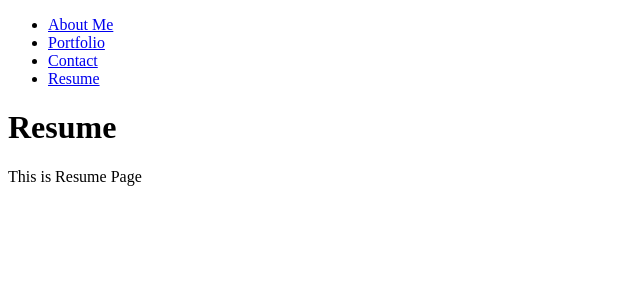
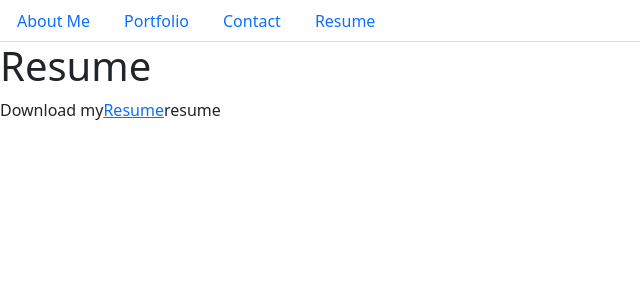
Before and after one commit to erikchiodo/eriks-react-portfolio, a React (Create React App) app in the folder eriks-portfolio/: page / in a window 1280 px wide. Shown: the top 300 px of the page, without its empty margins (0-640 px from the left). Built offline with nearby package versions, Linux system fonts and the light colour scheme.

Commit message:
Latest Changes

```diff
--- a/eriks-portfolio/src/components/pages/About.jsx
+++ b/eriks-portfolio/src/components/pages/About.jsx
@@ -5,7 +5,7 @@ export default function About() {
     <div>
       <h1>About Me</h1>
       <p>
-       My name is Erik Chiodo. I currently work as Product Manager at JP Morgan Chase as a Product Manager where I mananged a team called Coda, which manages reference data and CRM integrations.
+       My name is Erik Chiodo. I work as Product Manager at JP Morgan Chase as a Product Manager where I mananged a team called Coda, which manages reference data and CRM integrations. I'm currently enrolled in Columbia's Full-Stack Bootcamp where I've learned to HTML, CSS, & Javascript. I also have experience with Node.js, Express.js, and React. After I complete this course, I'm looking to build on my newly-acquired technical abilities by learning Java.
       </p>
     </div>
   );
--- a/eriks-portfolio/src/components/pages/Resume.jsx
+++ b/eriks-portfolio/src/components/pages/Resume.jsx
@@ -5,7 +5,8 @@ export default function Resume() {
     <div>
       <h1>Resume</h1>
       <p>
-        This is Resume Page
+        Download my<span><a href="path/to/your/resume.pdf">Resume</a></span>
+        resume
       </p>
     </div>
   );
--- a/eriks-portfolio/src/index.js
+++ b/eriks-portfolio/src/index.js
@@ -1,6 +1,6 @@
 import React from 'react';
 import ReactDOM from 'react-dom';
 import App from './App';
-// import 'bootstrap/dist/css/bootstrap.min.css';
+import 'bootstrap/dist/css/bootstrap.min.css';
 
 ReactDOM.render(<App />, document.getElementById('root'));
```
